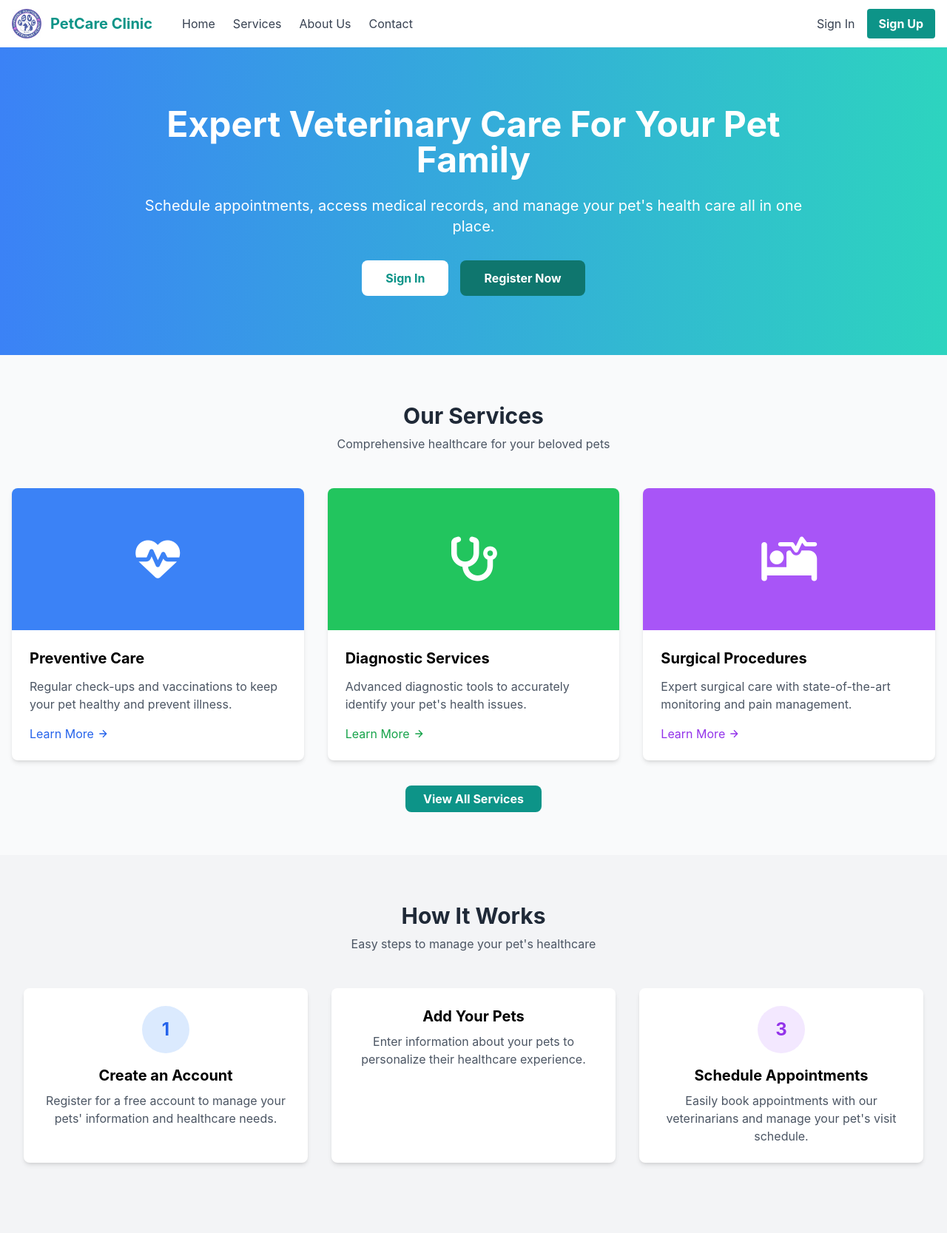
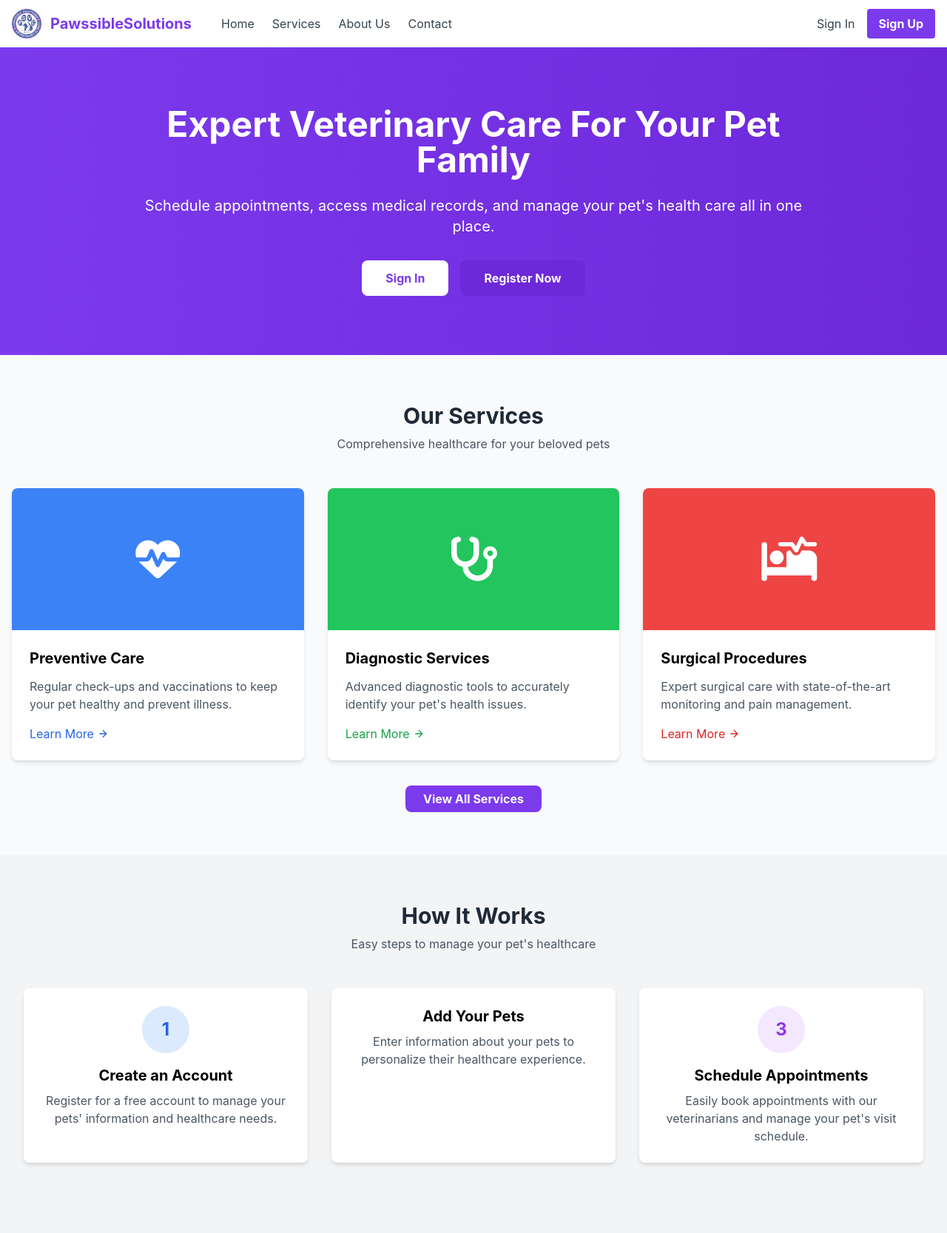
Before and after one commit to MRHeding/PawssibleSolutions, a PHP site: page / in a window 1280 px wide. Shown: the top 1667 px of the page at 74% size. Run offline with PHP 8.4, Linux system fonts and the light colour scheme; some libraries are stand-ins or nearby versions.

Commit message:
Add new client images and update color scheme across multiple pages

```diff
--- a/about.php
+++ b/about.php
@@ -4,7 +4,7 @@ include_once 'config/database.php';
 include_once 'includes/header.php';
 ?>
 
-<div class="bg-gradient-to-r from-blue-500 to-teal-400 py-20">
+<div class="bg-gradient-to-r from-violet-600 to-violet-700 py-20">
     <div class="container mx-auto px-4">
         <div class="max-w-4xl mx-auto text-center text-white">
             <h1 class="text-5xl font-bold mb-6">About PetCare Clinic</h1>
--- a/includes/footer.php
+++ b/includes/footer.php
@@ -3,8 +3,8 @@
         <div class="container mx-auto px-4">
             <div class="grid md:grid-cols-4 gap-8">
                 <div>
-                    <img src="assets/images/logo-white.png" alt="PetCare Clinic" class="h-10 mb-3">
-                    <p class="text-gray-300 mb-4">Providing quality veterinary care for your beloved pets since 2005.</p>
+                    <img src="assets/images/logo.png" alt="PetCare Clinic" class="h-10 mb-3">
+                    <p class="text-gray-300 mb-4">Providing quality veterinary care for your beloved pets</p>
                     <div class="flex space-x-4">
                         <a href="#" class="text-gray-300 hover:text-white transition">
                             <i class="fab fa-facebook-f"></i>
@@ -42,23 +42,23 @@
                     <h4 class="text-lg font-semibold mb-4">Contact Info</h4>
                     <ul class="space-y-2">
                         <li class="flex items-start">
-                            <i class="fas fa-map-marker-alt mt-1 mr-2 text-teal-400"></i>
-                            <span>123 Pet Street<br>Veterinary City, VC 12345</span>
+                            <i class="fas fa-map-marker-alt mt-1 mr-2 text-violet-400"></i>
+                            <span>Briana Catapang Tower<br>MCLL Highway,Guiwan Zamboanga City</span>
                         </li>
                         <li class="flex items-center">
-                            <i class="fas fa-phone-alt mr-2 text-teal-400"></i>
-                            <span>(123) 456-7890</span>
+                            <i class="fas fa-phone-alt mr-2 text-violet-400"></i>
+                            <span>09477312312</span>
                         </li>
                         <li class="flex items-center">
-                            <i class="fas fa-envelope mr-2 text-teal-400"></i>
-                            <span>info@petcareclinic.com</span>
+                            <i class="fas fa-envelope mr-2 text-violet-400"></i>
+                            <span>psvc.inc@gmail.com</span>
                         </li>
                     </ul>
                 </div>
             </div>
 
             <div class="border-t border-gray-700 mt-8 pt-8 text-center">
-                <p>&copy; <?php echo date('Y'); ?> PetCare Veterinary Clinic. All rights reserved.</p>
+                <p>&copy; <?php echo date('Y'); ?> Pawssible Solutions Veterinary Clinic. All rights reserved.</p>
                 <p class="text-sm text-gray-400 mt-2">
                     <a href="privacy.php" class="hover:text-white">Privacy Policy</a> |
                     <a href="terms.php" class="hover:text-white">Terms of Service</a>
--- a/includes/header.php
+++ b/includes/header.php
@@ -3,7 +3,7 @@
 <head>
     <meta charset="UTF-8">
     <meta name="viewport" content="width=device-width, initial-scale=1.0">
-    <title>PetCare Veterinary Clinic</title>
+    <title>PawssibleSolutions</title>
     <!-- Tailwind CSS -->
     <script src="https://cdn.tailwindcss.com"></script>
     <!-- Font Awesome -->
@@ -18,14 +18,14 @@
                 <div class="flex items-center">
                     <a href="index.php" class="flex items-center">
                         <img src="assets/images/logo.png" alt="PetCare Clinic Logo" class="h-10 mr-3">
-                        <span class="text-xl font-bold text-teal-600">PetCare Clinic</span>
+                        <span class="text-xl font-bold text-violet-600">PawssibleSolutions</span>
                     </a>
 
                     <div class="hidden md:flex items-center space-x-6 ml-10">
-                        <a href="index.php" class="text-gray-700 hover:text-teal-600 transition">Home</a>
-                        <a href="services.php" class="text-gray-700 hover:text-teal-600 transition">Services</a>
-                        <a href="about.php" class="text-gray-700 hover:text-teal-600 transition">About Us</a>
-                        <a href="contact.php" class="text-gray-700 hover:text-teal-600 transition">Contact</a>
+                        <a href="index.php" class="text-gray-700 hover:text-violet-600 transition">Home</a>
+                        <a href="services.php" class="text-gray-700 hover:text-violet-600 transition">Services</a>
+                        <a href="about.php" class="text-gray-700 hover:text-violet-600 transition">About Us</a>
+                        <a href="contact.php" class="text-gray-700 hover:text-violet-600 transition">Contact</a>
                     </div>
                 </div>
 
@@ -51,7 +51,7 @@
                         </div>
                     <?php else: ?>
                         <a href="login.php" class="text-gray-700 hover:text-teal-600 transition mr-4">Sign In</a>
-                        <a href="register.php" class="bg-teal-600 hover:bg-teal-700 text-white font-bold py-2 px-4 rounded transition">Sign Up</a>
+                        <a href="register.php" class="bg-violet-600 hover:bg-violet-700 text-white font-bold py-2 px-4 rounded transition">Sign Up</a>
                     <?php endif; ?>
 
                     <!-- Mobile menu button -->
--- a/index.php
+++ b/index.php
@@ -5,24 +5,24 @@ include_once 'includes/header.php';
 ?>
 
 <!-- Hero Section -->
-<div class="bg-gradient-to-r from-blue-500 to-teal-400 py-20">
+<div class="bg-gradient-to-r from-violet-600 to-violet-700 py-20">
     <div class="container mx-auto px-4">
         <div class="max-w-4xl mx-auto text-center text-white">
             <h1 class="text-5xl font-bold mb-6">Expert Veterinary Care For Your Pet Family</h1>
             <p class="text-xl mb-8">Schedule appointments, access medical records, and manage your pet's health care all in one place.</p>
             <div class="flex flex-col sm:flex-row justify-center gap-4">
                 <?php if (isset($_SESSION['user_id'])): ?>
-                    <a href="schedule_appointment.php" class="bg-white text-teal-600 hover:bg-gray-100 font-bold py-3 px-8 rounded-lg transition">
+                    <a href="schedule_appointment.php" class="bg-white text-violet-600 hover:bg-gray-100 font-bold py-3 px-8 rounded-lg transition">
                         Schedule Appointment
                     </a>
-                    <a href="my_pets.php" class="bg-teal-700 hover:bg-teal-800 text-white font-bold py-3 px-8 rounded-lg transition">
+                    <a href="my_pets.php" class="bg-violet-600 hover:bg-violet-700 text-white font-bold py-3 px-8 rounded-lg transition">
                         View My Pets
                     </a>
                 <?php else: ?>
-                    <a href="login.php" class="bg-white text-teal-600 hover:bg-gray-100 font-bold py-3 px-8 rounded-lg transition">
+                    <a href="login.php" class="bg-white text-violet-600 hover:bg-gray-100 font-bold py-3 px-8 rounded-lg transition">
                         Sign In
                     </a>
-                    <a href="register.php" class="bg-teal-700 hover:bg-teal-800 text-white font-bold py-3 px-8 rounded-lg transition">
+                    <a href="register.php" class="bg-violet-700 hover:bg-violet-800 text-white font-bold py-3 px-8 rounded-lg transition">
                         Register Now
                     </a>
                 <?php endif; ?>
@@ -72,13 +72,13 @@ include_once 'includes/header.php';
         </div>
 
         <div class="bg-white rounded-lg shadow-md overflow-hidden hover:shadow-lg transition-shadow">
-            <div class="h-48 bg-purple-500 flex items-center justify-center">
+            <div class="h-48 bg-red-500 flex items-center justify-center">
                 <i class="fas fa-procedures text-white text-6xl"></i>
             </div>
             <div class="p-6">
                 <h3 class="text-xl font-bold mb-3">Surgical Procedures</h3>
                 <p class="text-gray-600 mb-4">Expert surgical care with state-of-the-art monitoring and pain management.</p>
-                <a href="services.php#surgery" class="text-purple-600 hover:text-purple-800 inline-flex items-center">
+                <a href="services.php#surgery" class="text-red-600 hover:text-red-800 inline-flex items-center">
                     Learn More
                     <svg class="w-4 h-4 ml-1" viewBox="0 0 24 24" stroke="currentColor" stroke-width="2" fill="none">
                         <path d="M5 12h14M12 5l7 7-7 7"></path>
@@ -89,7 +89,7 @@ include_once 'includes/header.php';
     </div>
 
     <div class="text-center mt-10">
-        <a href="services.php" class="bg-teal-600 hover:bg-teal-700 text-white font-bold py-2 px-6 rounded-lg transition">
+        <a href="services.php" class="bg-violet-600 hover:bg-violet-700 text-white font-bold py-2 px-6 rounded-lg transition">
             View All Services
         </a>
     </div>
@@ -157,7 +157,7 @@ include_once 'includes/header.php';
             </div>
             <p class="text-gray-600 mb-6 italic">"The online appointment system makes scheduling so easy! Dr. Johnson is wonderful with my anxious rescue dog, and the staff always go above and beyond."</p>
             <div class="flex items-center">
-                <img src="assets/images/client-1.jpg" alt="Jennifer S." class="w-10 h-10 rounded-full mr-4">
+                <img src="assets/images/client-1.png" alt="Jennifer S." class="w-10 h-10 rounded-full mr-4">
                 <div>
                     <h4 class="font-semibold">Jennifer S.</h4>
                     <p class="text-sm text-gray-500">Dog owner</p>
@@ -177,7 +177,7 @@ include_once 'includes/header.php';
             </div>
             <p class="text-gray-600 mb-6 italic">"Being able to see my cats' medical records online is incredibly helpful. The vets explain everything thoroughly and always make my skittish cats feel comfortable."</p>
             <div class="flex items-center">
-                <img src="assets/images/client-2.jpg" alt="Robert T." class="w-10 h-10 rounded-full mr-4">
+                <img src="assets/images/client-2.png" alt="Robert T." class="w-10 h-10 rounded-full mr-4">
                 <div>
                     <h4 class="font-semibold">Robert T.</h4>
                     <p class="text-sm text-gray-500">Cat owner</p>
@@ -197,7 +197,7 @@ include_once 'includes/header.php';
             </div>
             <p class="text-gray-600 mb-6 italic">"When my puppy needed emergency surgery, Dr. Smith was amazing. The follow-up care instructions in the app helped us keep track of medications and recovery milestones."</p>
             <div class="flex items-center">
-                <img src="assets/images/client-3.jpg" alt="Maria G." class="w-10 h-10 rounded-full mr-4">
+                <img src="assets/images/client-3.png" alt="Maria G." class="w-10 h-10 rounded-full mr-4">
                 <div>
                     <h4 class="font-semibold">Maria G.</h4>
                     <p class="text-sm text-gray-500">Puppy parent</p>
@@ -215,11 +215,11 @@ include_once 'includes/header.php';
             <p class="text-xl text-gray-600 mb-8">Join thousands of pet parents who trust PetCare Veterinary Clinic with their furry family members' health.</p>
             <div class="flex flex-col sm:flex-row justify-center gap-4">
                 <?php if (isset($_SESSION['user_id'])): ?>
-                    <a href="schedule_appointment.php" class="bg-teal-600 hover:bg-teal-700 text-white font-bold py-3 px-8 rounded-lg transition">
+                    <a href="schedule_appointment.php" class="bg-violet-600 hover:bg-violet-700 text-white font-bold py-3 px-8 rounded-lg transition">
                         Schedule Now
                     </a>
                 <?php else: ?>
-                    <a href="register.php" class="bg-teal-600 hover:bg-teal-700 text-white font-bold py-3 px-8 rounded-lg transition">
+                    <a href="register.php" class="bg-violet-600 hover:bg-violet-700 text-white font-bold py-3 px-8 rounded-lg transition">
                         Register Now
                     </a>
                     <a href="login.php" class="bg-gray-600 hover:bg-gray-700 text-white font-bold py-3 px-8 rounded-lg transition">
--- a/login.php
+++ b/login.php
@@ -72,7 +72,7 @@ if ($_SERVER["REQUEST_METHOD"] == "POST") {
 include_once 'includes/header.php';
 ?>
 
-<div class="bg-gradient-to-r from-blue-500 to-teal-400 py-12">
+<div class="bg-gradient-to-r from-violet-600 to-violet-700 py-12">
     <div class="container mx-auto px-4">
         <div class="max-w-md mx-auto bg-white rounded-lg shadow-md overflow-hidden">
             <div class="py-4 px-8">
--- a/register.php
+++ b/register.php
@@ -93,7 +93,7 @@ if ($_SERVER["REQUEST_METHOD"] == "POST") {
 include_once 'includes/header.php';
 ?>
 
-<div class="bg-gradient-to-r from-blue-500 to-teal-400 py-12">
+<div class="bg-gradient-to-r from-purple-600 to-violet-700 py-12">
     <div class="container mx-auto px-4">
         <div class="max-w-md mx-auto bg-white rounded-lg shadow-md overflow-hidden">
             <div class="py-4 px-8">
--- a/services.php
+++ b/services.php
@@ -4,7 +4,7 @@ include_once 'config/database.php';
 include_once 'includes/header.php';
 ?>
 
-<div class="bg-gradient-to-r from-blue-500 to-teal-400 py-20">
+<div class="bg-gradient-to-r from-violet-600 to-violet-700 py-20">
     <div class="container mx-auto px-4">
         <div class="max-w-4xl mx-auto text-center text-white">
             <h1 class="text-5xl font-bold mb-6">Our Veterinary Services</h1>
@@ -388,7 +388,7 @@ include_once 'includes/header.php';
         <h3 class="text-2xl font-bold text-gray-800 mb-4">Ready to schedule your pet's appointment?</h3>
         <p class="text-gray-600 mb-8 max-w-2xl mx-auto">Our team of experienced veterinarians is ready to help your pet live a healthy and happy life. Book an appointment today and give your pet the care they deserve.</p>
         <div class="flex flex-col sm:flex-row justify-center gap-4">
-            <a href="schedule_appointment.php" class="bg-teal-600 hover:bg-teal-700 text-white font-bold py-3 px-6 rounded-lg transition">
+            <a href="schedule_appointment.php" class="bg-violet-600 hover:bg-violet-700 text-white font-bold py-3 px-6 rounded-lg transition">
                 Schedule Appointment
             </a>
             <a href="contact.php" class="bg-gray-600 hover:bg-gray-700 text-white font-bold py-3 px-6 rounded-lg transition">
```
Also changed, not shown: contact.php (+4 -9 lines), assets/images/client-2.png (added), 2 other files.
